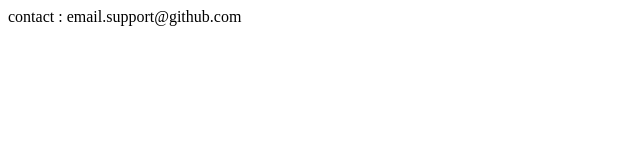
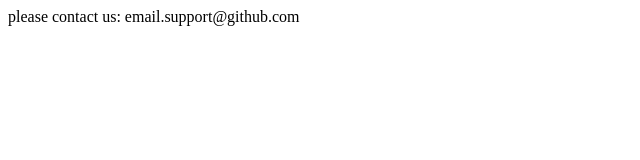
Before and after one commit to juandratto/hello-world, a plain HTML site: page index.html in a window 1280 px wide. Shown: the whole page, without its empty margins (0-640 px from the left). Drawn offline with Linux system fonts and the light colour scheme.

Commit message:
Finish the new footer [issue 53]

```diff
--- a/index.html
+++ b/index.html
@@ -1 +1,3 @@
-<div id=footer>contact : email.support@github.com</div>
+<div id=footer>
+	please contact us: email.support@github.com
+</div>
```
